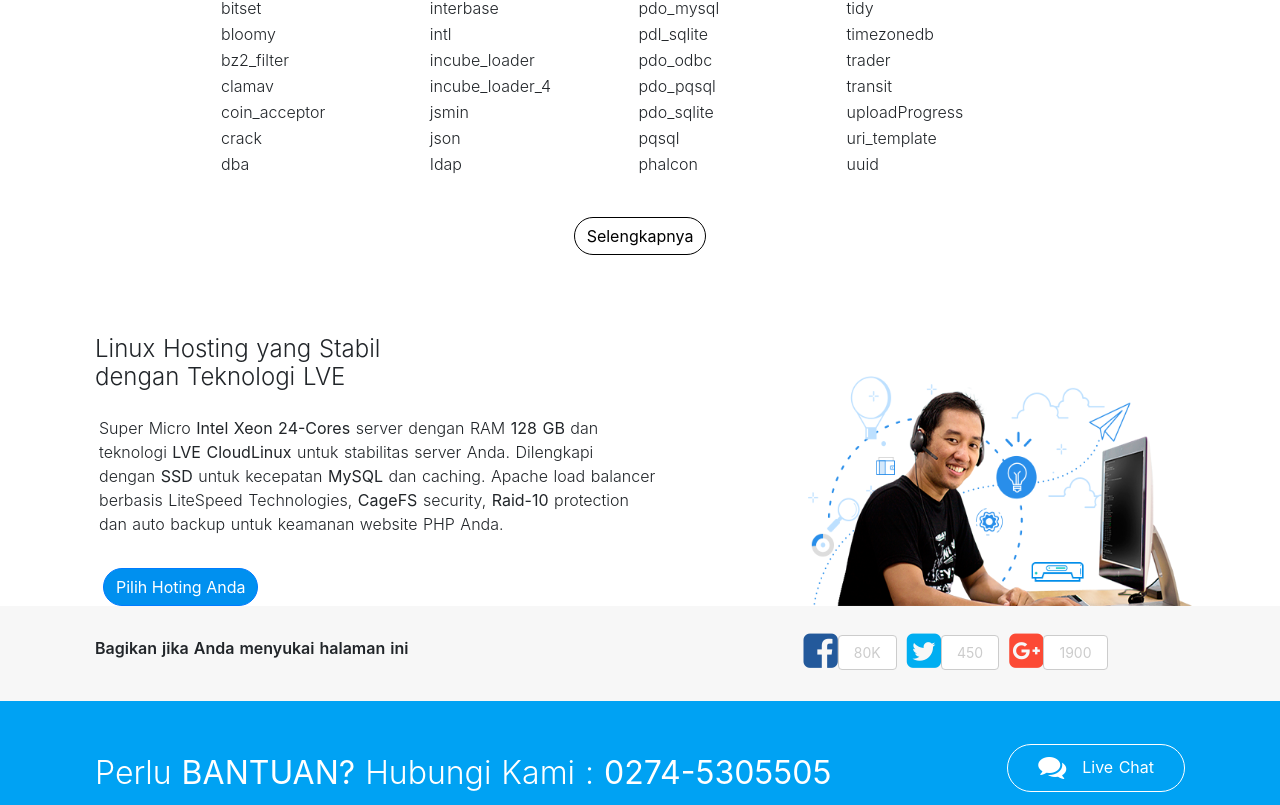
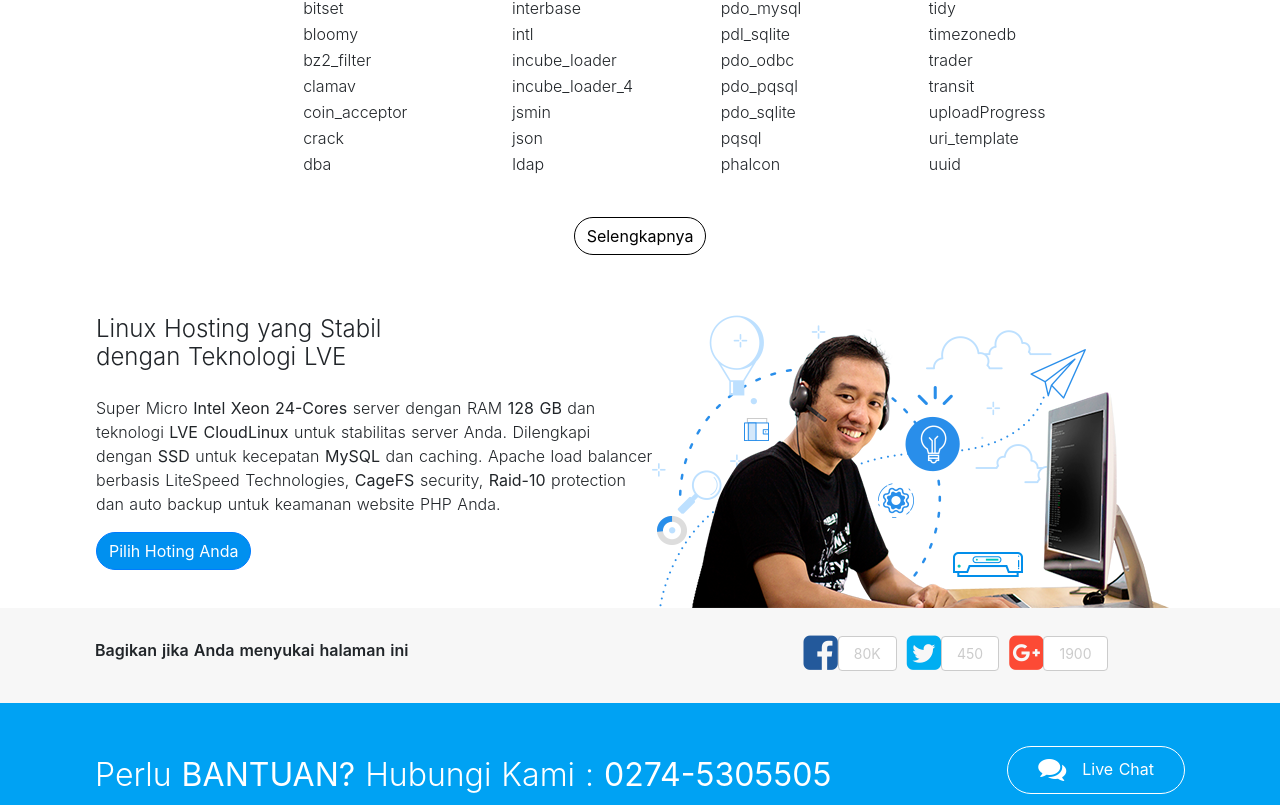
Before and after one commit to fshlarf/niagahoster-landing-page, a Nuxt app: page / in a window 1280 px wide. Shown: the part 2615-3420 px from the top of the page. Built offline with nearby package versions, Linux system fonts and the light colour scheme; no server answers.

Commit message:
Finish styling in media query 800px width

```diff
--- a/components/organisms/ColleagueSection.vue
+++ b/components/organisms/ColleagueSection.vue
@@ -36,16 +36,6 @@ export default {
     position: relative;
     min-height: 150px;
 }
-@media (max-width: 350px) {
-    img {
-        width: 180px!important;
-        margin: 0 auto;
-        margin-top: 20px!important;
-    }
-    .row {
-        display: block;
-    }
-}
 @media (max-width: 800px) {
     img {
         width: 180px!important;
--- a/components/organisms/FanspagePanel.vue
+++ b/components/organisms/FanspagePanel.vue
@@ -71,19 +71,6 @@ export default {
         }
     }
 }
-@media (max-width: 350px) {
-    .fanspage__title {
-        width: 100%!important;
-        p {
-            padding-top: 5px;
-            font-weight: 600 !important;
-            font-size: 13px;
-        }
-    }
-    .container {
-        display: block!important;
-    }
-}
 @media (max-width: 800px) {
     .fanspage__title {
         width: 100%!important;
--- a/components/organisms/Header.vue
+++ b/components/organisms/Header.vue
@@ -63,11 +63,6 @@ export default {
         cursor: pointer;
     }
 }
-@media (max-width: 350px) {
-    .header {
-        display: none;
-    }
-}
 @media (max-width: 800px) {
     .header {
         display: none;
--- a/components/organisms/LinuxSection.vue
+++ b/components/organisms/LinuxSection.vue
@@ -1,10 +1,8 @@
 <template>
-  <div class="lx">
-        <div class="container">
+  <div class="linux">
+        <div class="linux__content">
+            <div class="linux__content-info">
                 <h4>Linux Hosting yang Stabil<br>dengan Teknologi LVE</h4>
-            <div class="row">
-                <div class="col">
-                    <div class="lx__content">
                 <p>
                     Super Micro <b>Intel Xeon 24-Cores</b> server dengan RAM <b>128 GB</b> dan<br>
                     teknologi <b>LVE CloudLinux</b> untuk stabilitas server Anda. Dilengkapi<br>
@@ -12,9 +10,9 @@
                     berbasis LiteSpeed Technologies, <b>CageFS</b> security, <b>Raid-10</b> protection<br>
                     dan auto backup untuk keamanan website PHP Anda.
                 </p>
+                <button type="button" class="linux__btn btn btn-primary">Pilih Hoting Anda</button>
             </div>
-                    <button type="button" class="lx__btn btn btn-primary">Pilih Hoting Anda</button>
-                </div>
+            <div class="linux__content-img">
                 <img src="/images/image_support.png">
             </div>
         </div>
@@ -31,40 +29,48 @@ export default {
 </script>
 
 <style lang="scss" scoped>
-.lx {
+.linux {
+    padding: 20px 0px 0px 0px!important;
     h4 {
         text-align: left!important;
     }
-    padding: 40px 0px 0px 0px!important;
-    .container {
+    &__content {
         max-width: 1120px!important;
         font-weight: 500 !important;
         margin: 0 auto !important;
+        padding: 0px 16px;
+        display: flex;
+        &-info {
+
+        }
+        &-img {
+
+        }
+    }
+}
+@media (max-width: 800px) {
+    .linux {
+        padding: 20px 0px 0px 0px!important;
+        h4 {
+            text-align: left!important;
         }
         &__content {
-        padding: 0px 16px!important;
-    }
-    &__content {
-        p {
-            margin-left: -20px;
+            display: block!important;
+            &-info {
+                button {
+                    margin-bottom: 20px;
+                    margin-top: 0px;
                 }
             }
+            &-img {
+                text-align: center!important;
+            }
             img {
-        margin-top: -40px;
-        width: 24rem;
-    }
-    .row {
-        padding: 0px 8px !important;
-        display: flex;
-    }
-    &__btn {
-        margin-top: 16px;
-    }
-}
-@media (max-width: 800) {
-    img {
-        max-width: 180px!important;
+                width: 250px!important;
                 margin: 0 auto;
             }
         }
+    }
+}
+
 </style>
--- a/components/organisms/ModuleSection.vue
+++ b/components/organisms/ModuleSection.vue
@@ -63,31 +63,25 @@ export default {
         text-align: center;
     }
     .row {
+        margin: 0 auto;
         &__element {
             display: flex;
         }
     }
 }
-@media (max-width: 350px) {
+@media (max-width: 800px) {
     .row {
         display: block!important;
-    }
-    .row__element {
-        margin-bottom: 20px!important;
+        margin: 0 auto!important;
+        &__element {
+            margin-bottom: 20px!important;
+        }
     }
     .col {
         margin-left: 0px!important;
     }
-}
-@media (max-width: 800px) {
-    .row {
-        display: block!important;
-    }
-    .row__element {
-        margin-bottom: 20px!important;
-    }
-    .col {
-        margin-left: 0px!important;
+    .module__btn {
+        margin-top: 10px;
     }
 }
 </style>
--- a/components/organisms/NavBar.vue
+++ b/components/organisms/NavBar.vue
@@ -101,4 +101,12 @@ hr {
         border-radius: 10px!important;
     }
 }
+@media (max-width: 800px) {
+    .header {
+        padding: 0px 0px !important;
+        &__bar-right {
+            padding: 10px 10px!important;
+        }
+    }
+}
 </style>
--- a/components/organisms/PriceSection.vue
+++ b/components/organisms/PriceSection.vue
@@ -48,15 +48,6 @@ export default {
         margin: 0 auto;
     }
 }
-@media (max-width: 350px) {
-    .container {
-        display: block!important;
-        margin: 0 auto;
-    }
-    .content {
-        margin: 20px 0px!important;
-    }
-}
 @media (max-width: 800px) {
     .container {
         display: block!important;
--- a/components/organisms/SpecSection.vue
+++ b/components/organisms/SpecSection.vue
@@ -50,14 +50,6 @@ export default {
         margin-bottom: 45px;
     }
 }
-@media (max-width: 350px) {
-    .spec__content {
-        display: block;
-    }
-    .col {
-        margin: 20px 0px;
-    }
-}
 @media (max-width: 800px) {
     .spec__content {
         display: block;
```
Lines whose indentation alone changed are shown as unchanged.
